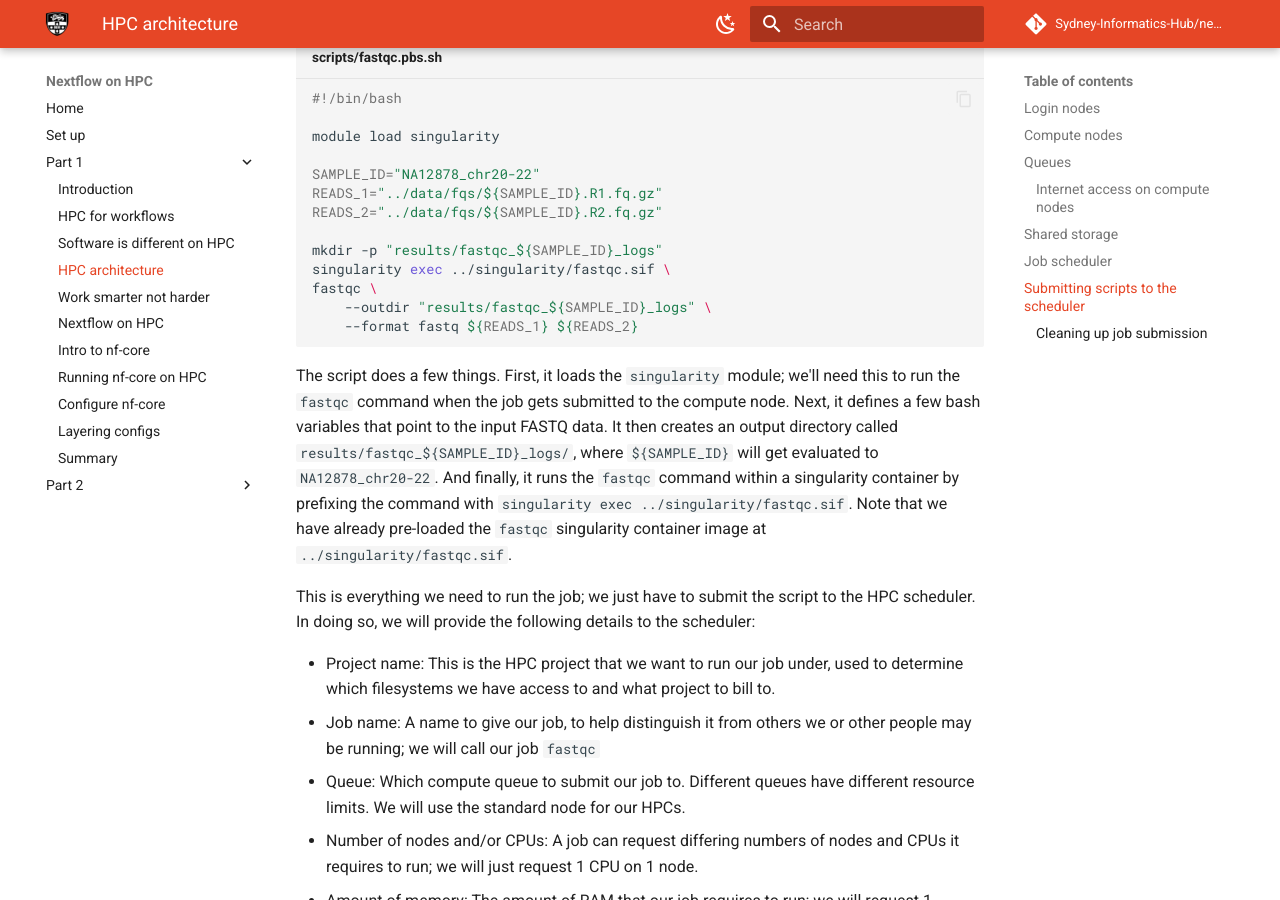
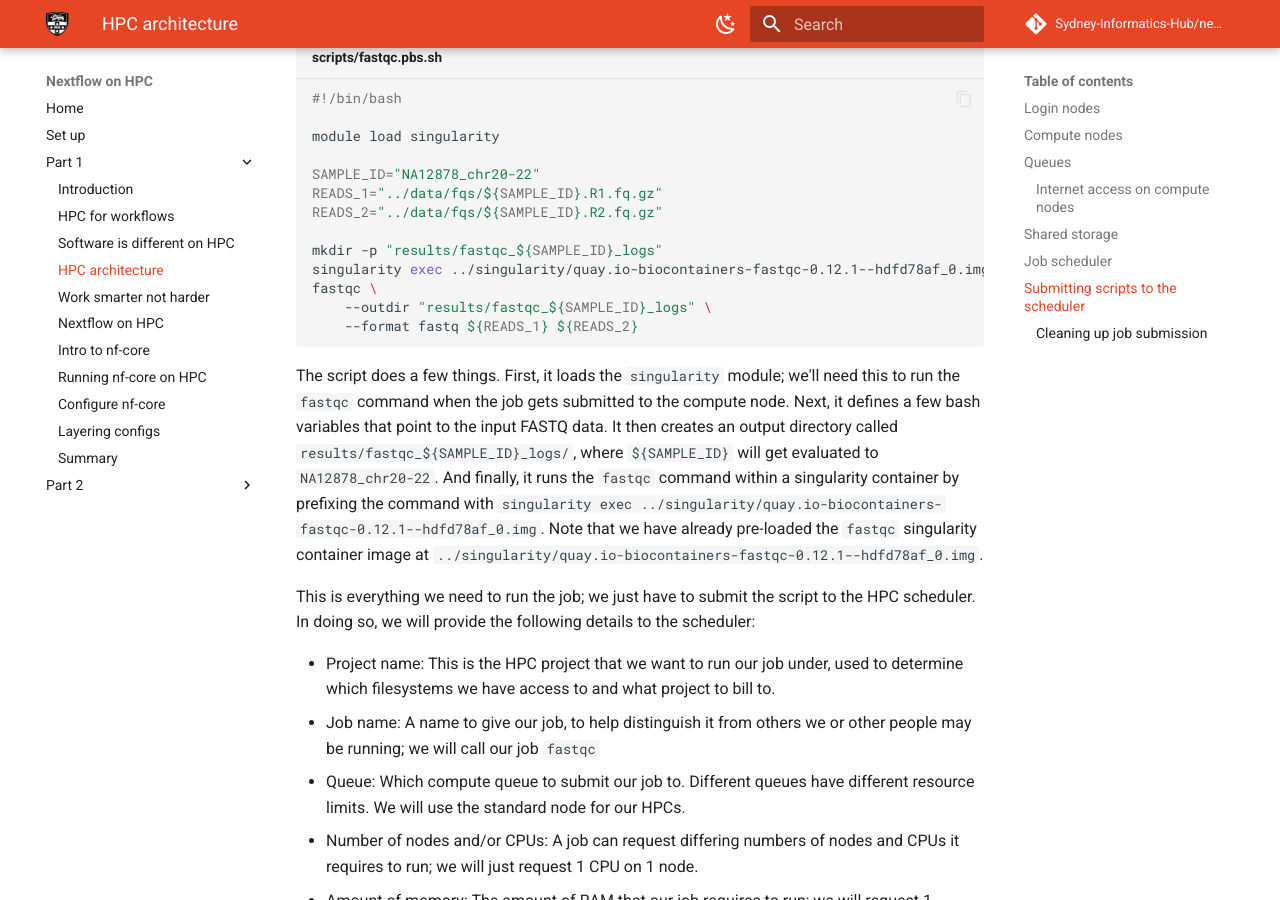
Before and after one commit to Sydney-Informatics-Hub/nextflow-hpc-workshop, an MkDocs documentation site: the page built from docs/part1/01_3_hpc_architecture.md, in a window 1280 px wide and 900 px high, scrolled down 5420 px. Built offline with MkDocs 1.6.1 and Material for MkDocs 9.7.7, drawn with Linux system fonts in a browser that asks for light colours; comment, search, counter and statistics services are not loaded; some of the changed text lies outside the part shown.

Commit message:
update fastqc image paths, change references to .sif images to .img for consistency

````diff
--- a/docs/part1/01_3_hpc_architecture.md
+++ b/docs/part1/01_3_hpc_architecture.md
@@ -126,7 +126,7 @@ To start getting familiar with working with the scheduler and submitting jobs, w
     READS_2="../data/fqs/${SAMPLE_ID}.R2.fq.gz"
 
     mkdir -p "results/fastqc_${SAMPLE_ID}_logs"
-    singularity exec ../singularity/fastqc.sif \
+    singularity exec ../singularity/quay.io-biocontainers-fastqc-0.12.1--hdfd78af_0.img \
     fastqc \
         --outdir "results/fastqc_${SAMPLE_ID}_logs" \
         --format fastq ${READS_1} ${READS_2}
@@ -144,13 +144,13 @@ To start getting familiar with working with the scheduler and submitting jobs, w
     READS_2="../data/fqs/${SAMPLE_ID}.R2.fq.gz"
 
     mkdir -p "results/fastqc_${SAMPLE_ID}_logs"
-    singularity exec ../singularity/fastqc.sif \
+    singularity exec ../singularity/quay.io-biocontainers-fastqc-0.12.1--hdfd78af_0.img \
     fastqc \
         --outdir "results/fastqc_${SAMPLE_ID}_logs" \
         --format fastq ${READS_1} ${READS_2}
     ```
 
-The script does a few things. First, it loads the `singularity` module; we'll need this to run the `fastqc` command when the job gets submitted to the compute node. Next, it defines a few bash variables that point to the input FASTQ data. It then creates an output directory called `results/fastqc_${SAMPLE_ID}_logs/`, where `${SAMPLE_ID}` will get evaluated to `NA12878_chr20-22`. And finally, it runs the `fastqc` command within a singularity container by prefixing the command with `singularity exec ../singularity/fastqc.sif`. Note that we have already pre-loaded the `fastqc` singularity container image at `../singularity/fastqc.sif`.
+The script does a few things. First, it loads the `singularity` module; we'll need this to run the `fastqc` command when the job gets submitted to the compute node. Next, it defines a few bash variables that point to the input FASTQ data. It then creates an output directory called `results/fastqc_${SAMPLE_ID}_logs/`, where `${SAMPLE_ID}` will get evaluated to `NA12878_chr20-22`. And finally, it runs the `fastqc` command within a singularity container by prefixing the command with `singularity exec ../singularity/quay.io-biocontainers-fastqc-0.12.1--hdfd78af_0.img`. Note that we have already pre-loaded the `fastqc` singularity container image at `../singularity/quay.io-biocontainers-fastqc-0.12.1--hdfd78af_0.img`.
 
 This is everything we need to run the job; we just have to submit the script to the HPC scheduler. In doing so, we will provide the following details to the scheduler:
 
@@ -292,7 +292,7 @@ The above command is quite long, and would be a pain to write out every time you
         READS_2="../data/fqs/${SAMPLE_ID}.R2.fq.gz"
 
         mkdir -p "results/fastqc_${SAMPLE_ID}_logs"
-        singularity exec ../singularity/fastqc.sif \
+        singularity exec ../singularity/quay.io-biocontainers-fastqc-0.12.1--hdfd78af_0.img \
         fastqc \
             --outdir "results/fastqc_${SAMPLE_ID}_logs" \
             --format fastq ${READS_1} ${READS_2}
@@ -320,7 +320,7 @@ The above command is quite long, and would be a pain to write out every time you
         READS_2="../data/fqs/${SAMPLE_ID}.R2.fq.gz"
 
         mkdir -p "results/fastqc_${SAMPLE_ID}_logs"
-        singularity exec ../singularity/fastqc.sif \
+        singularity exec ../singularity/quay.io-biocontainers-fastqc-0.12.1--hdfd78af_0.img \
         fastqc \
             --outdir "results/fastqc_${SAMPLE_ID}_logs" \
             --format fastq ${READS_1} ${READS_2}
````
Also changed, not shown: docs/part1/01_2_hpc_software.md (+1 -1 lines).
